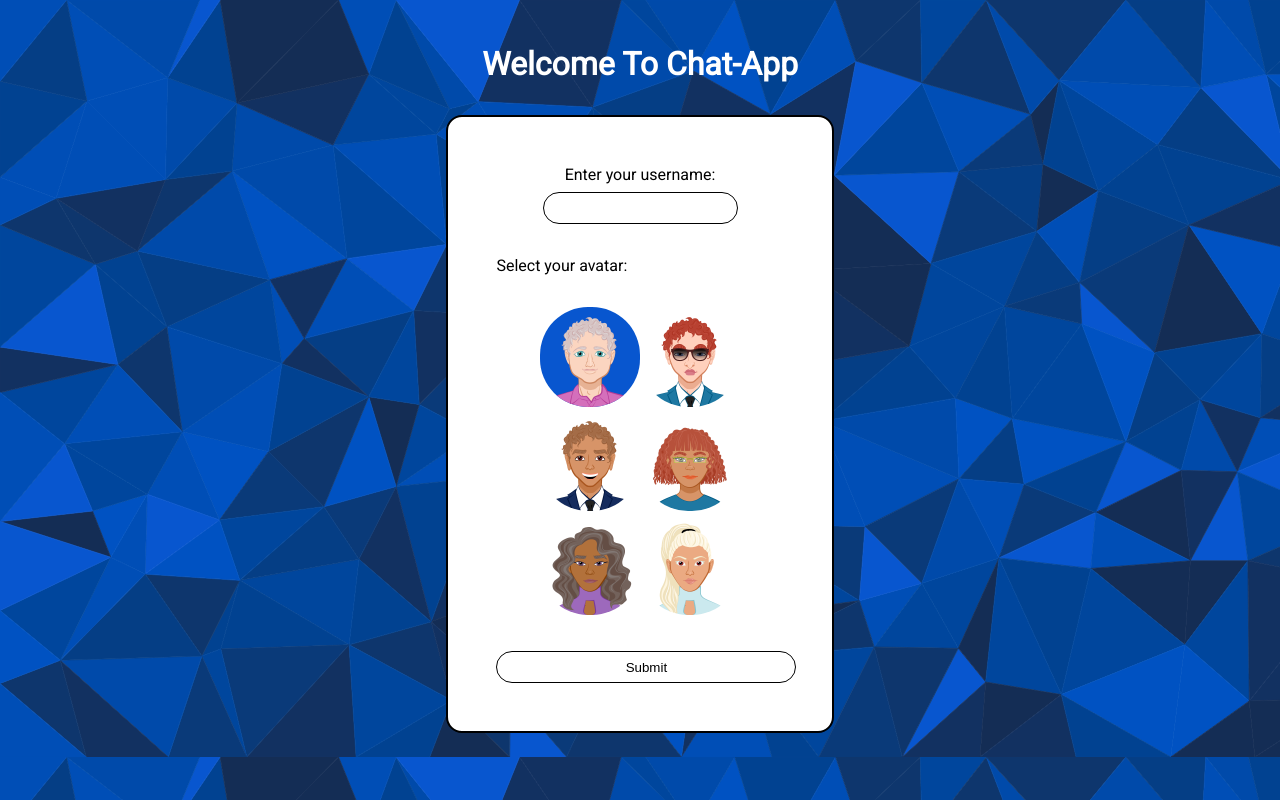
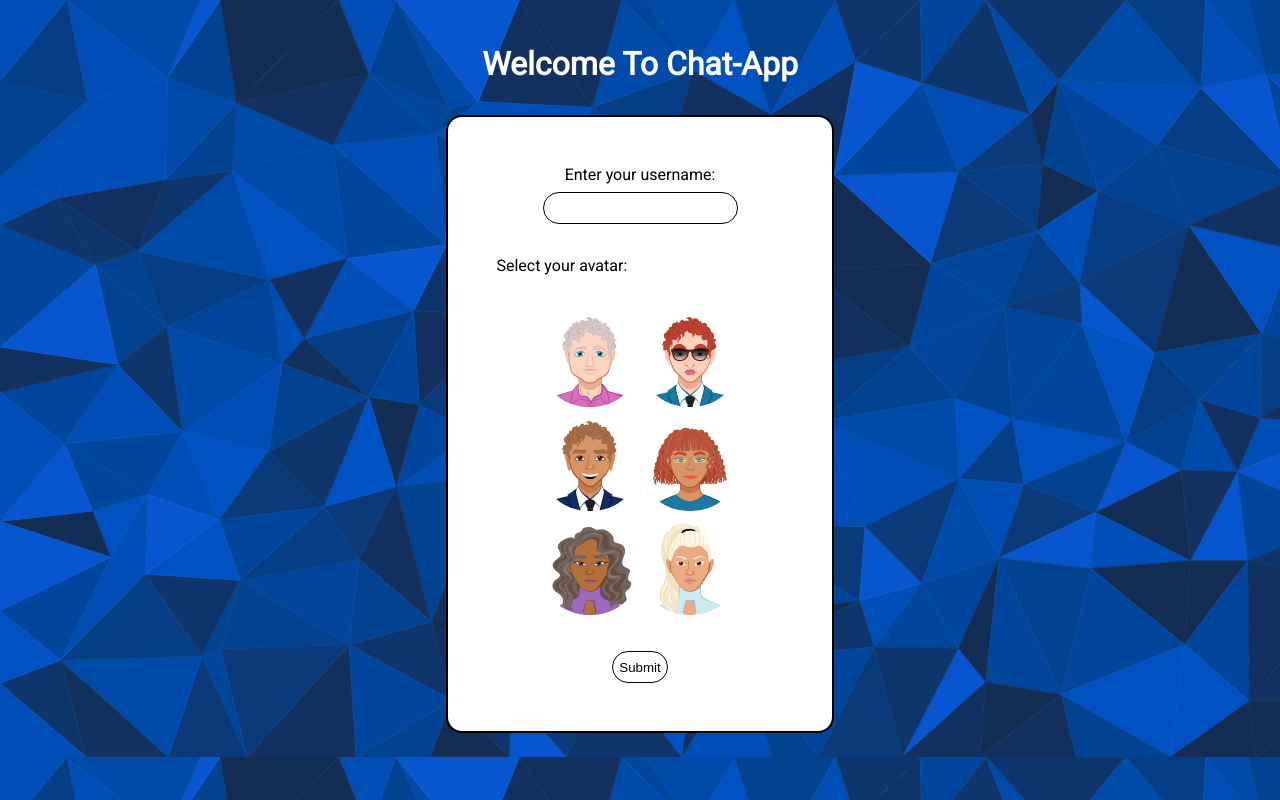
Before and after one commit to Tisljar/React-Chat-App, a React (Create React App) app: page / in a window 1280 px wide. Built offline with nearby package versions, Linux system fonts and the light colour scheme.

Commit message:
promjenjena logika avatara iz default checked u required

```diff
--- a/src/components/Avatar.jsx
+++ b/src/components/Avatar.jsx
@@ -1,9 +1,9 @@
 
 
-const Avatar = ({avatar,imgSrc,checked, handleAvatarChange}) => {
+const Avatar = ({avatar, imgSrc, handleAvatarChange,checked}) => {
     return (<>
-        <label className='radio-label' >
-        <input type="radio" name='avatar' value={avatar} className="radio-input" defaultChecked={checked} onClick={handleAvatarChange}/>
+        <label className='radio-label'>
+        <input type="radio" name='avatar' value={avatar} className="radio-input" onClick={handleAvatarChange}  required={checked}/>
         <img src={imgSrc} alt="" className='avatar-png' width="100px" height="100px" id={avatar}/>
         </label>
     </>);
--- a/src/index.css
+++ b/src/index.css
@@ -64,13 +64,15 @@ label {
 
 .btn-container {
     margin: 0 auto;
+    display: flex;
+    align-items: center;
+    justify-content: center;
 }
 
 .btn-submit {
     text-align: center;
-    min-width: 50px;
     height: 32px;
-    width: 300px;
+    flex-basis: 50%;
     border-radius: 16px;
     border: 1px solid;
     background-color: white;
@@ -224,7 +226,7 @@ label {
 
 .nav-prompt {
     position: fixed;
-    height: 100%;
+    height: 100dvh;
     width: 100%;
     top: 0;
     left: 0;
--- a/src/pages/HomePage.jsx
+++ b/src/pages/HomePage.jsx
@@ -9,7 +9,6 @@ const HomePage = ({ changeMember }) => {
     const handleUsernameChange = (event) => {
         setUsername(event.target.value);
     };
-
     const handleAvatarChange = (event) => {
         setAvatar(event.target.value);
     };
```
